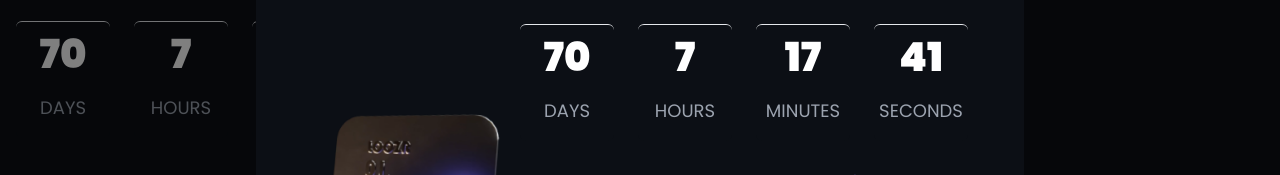
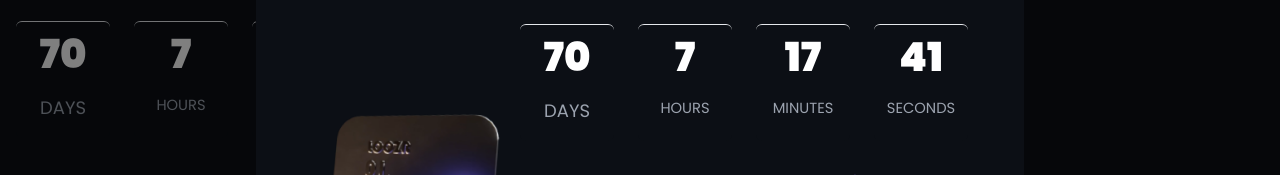
Before and after one commit to Loozr-Protocol/loozr-nft-homepage, a Next.js app: page / in a window 1280 px wide. Shown: the part 143-318 px from the top of the page. Built offline with nearby package versions, Linux system fonts and the light colour scheme.

Commit message:
update-text

```diff
--- a/components/CountdownTimer.tsx
+++ b/components/CountdownTimer.tsx
@@ -60,17 +60,17 @@ const CountdownTimer = () => {
 
             <div className="flex flex-col items-center p-2.5 lg:p-4 border-t mr-4 lg:mr-6 rounded-md w-[94px]">
               <span className="text-lg lg:text-[40px] sm:text-2xl font-black">{hours}</span>
-              <span className="text-[14.7px] sm:text-[15px] lg:text-lg text-gray-400 font-medium pt-4 md:pt-6">Hours</span>
+              <span className="text-[14.7px] text-gray-400 font-medium pt-4 md:pt-6">Hours</span>
             </div>
 
             <div className="flex flex-col items-center p-2.5 lg:p-4 border-t mr-4 lg:mr-6 rounded-md w-[94px]">
               <span className="text-lg lg:text-[40px] sm:text-2xl font-black">{minutes}</span>
-              <span className="text-[14.7px] sm:text-[15px] lg:text-lg text-gray-400 font-medium pt-4 md:pt-6">Minutes</span>
+              <span className="text-[14.7px]  text-gray-400 font-medium pt-4 md:pt-6">Minutes</span>
             </div>
 
             <div className="flex flex-col items-center p-2.5 lg:p-4 border-t mr-4 lg:mr-6 rounded-md w-[94px]">
               <span className="text-lg lg:text-[40px] sm:text-2xl font-black">{seconds}</span>
-              <span className="text-[14.7px] sm:text-[15px] lg:text-lg text-gray-400 font-medium pt-4 md:pt-6">Seconds</span>
+              <span className="text-[14.7px] text-gray-400 font-medium pt-4 md:pt-6">Seconds</span>
             </div>
           </div>
         </div>
```
